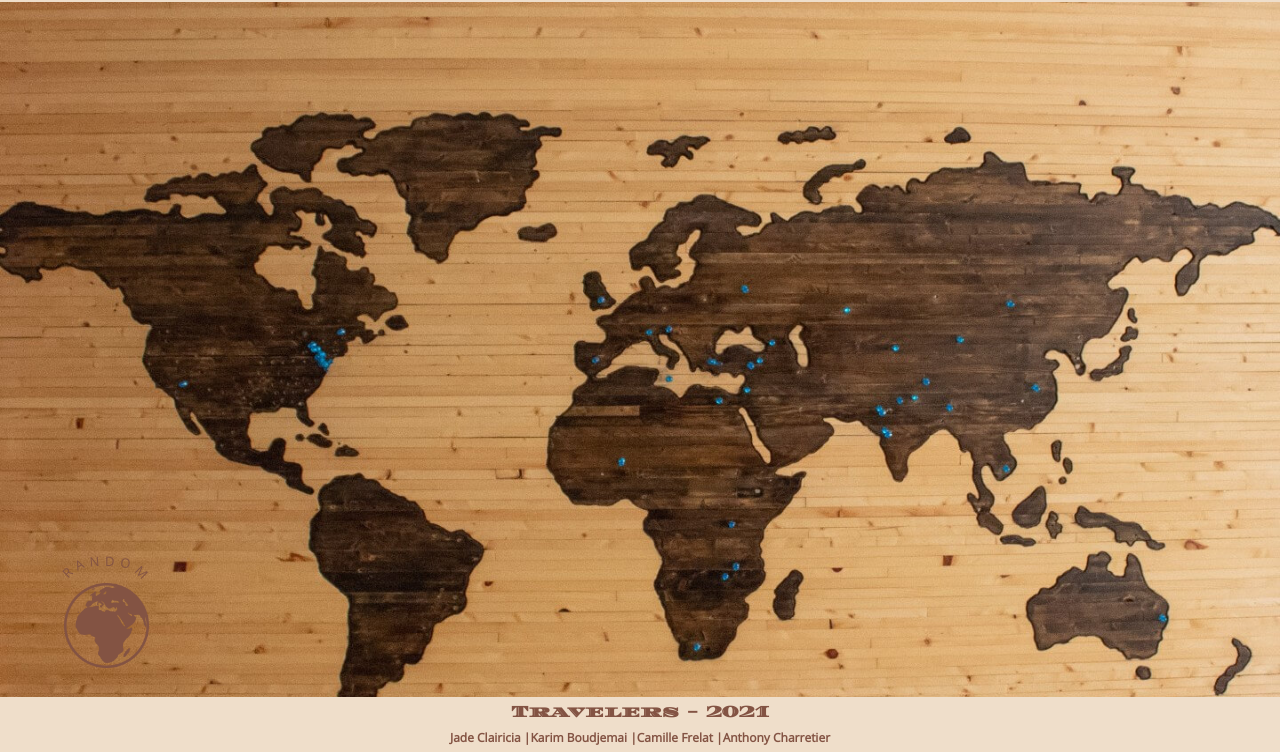
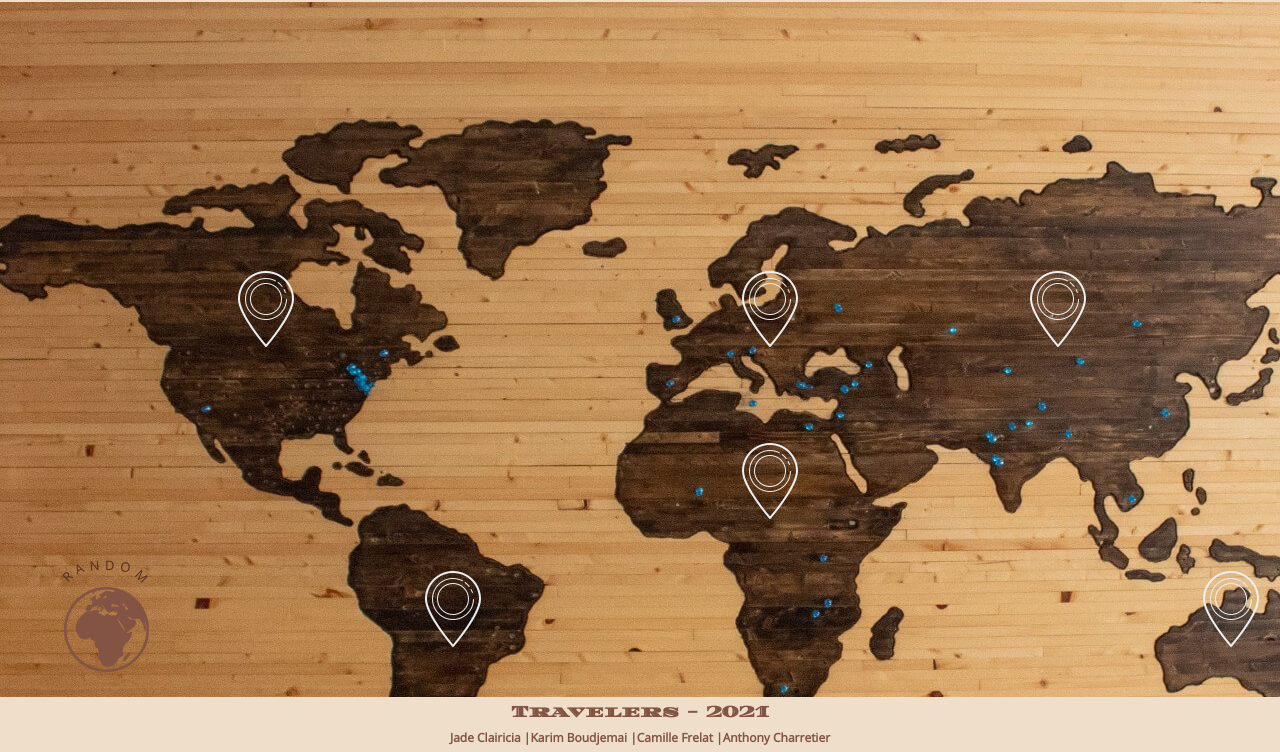
Before and after one commit to Jadeec/Travelers, a plain HTML site: page index.html in a window 1280 px wide. Shown: the part 48-800 px from the top of the page. Drawn offline with Linux system fonts and the light colour scheme.

Commit message:
map and css updated

```diff
--- a/index.html
+++ b/index.html
@@ -21,33 +21,29 @@
     </div>
     <main>
         <div class="navbar"></div>
+
         <div class="betweenTopAndBot">
-            <img src="./assets/MapDesktop.jpg" usemap="#image-map" id="mapWorld">
-            <map name="image-map">
-        <div class="areaZone">
-          <area target="" alt="link to africa" title="link to africa" href="africa.html"
-            coords="765,701,810,702,829,671,852,619,857,575,886,534,900,506,843,467,828,435,823,421,792,409,764,420,746,407,736,404,739,394,712,388,686,393,660,399,642,413,625,441,614,498,637,525,664,535,692,528,713,534,726,537,721,549,728,567,736,580,741,595,734,610,735,627"
-            shape="poly">
-          <area target="" alt="link to south america" title="link to south america" href="southAmerica.html"
-            coords="397,810,409,801,397,792,408,764,418,731,444,720,468,696,495,664,523,652,524,627,542,590,532,573,518,567,499,564,477,545,453,529,413,507,385,508,342,502,319,468,303,478,281,464,280,446,223,445,244,470,301,496,258,493,318,506,350,528,354,551,349,575,366,601,391,632,393,677,387,702,387,731,383,760,384,785"
-            shape="poly">
-          <area target="" alt="link to north america" title="link to north america" href="northAmerica.html"
-            coords="223,446,280,450,321,433,337,440,369,396,385,371,410,363,405,339,421,339,439,324,419,304,399,288,378,273,364,266,351,319,335,315,307,301,287,283,301,266,326,266,342,266,347,258,328,246,333,227,357,225,370,232,364,244,375,259,401,269,410,272,407,257,399,246,416,250,421,241,393,220,361,203,338,202,313,199,304,208,305,224,287,211,300,196,286,170,272,179,197,189,169,201,165,208,190,207,221,206,239,209,253,221,210,229,201,217,191,224,140,220,114,225,81,224,39,214,0,228,-1,272,19,294,42,295,46,284,76,280,100,284,125,301,144,317,156,338,168,351,160,370,164,394,190,412,198,437,219,458"
-            shape="poly">
-          <area target="" alt="link to oceania" title="link to oceania" href="oceania.html"
-            coords="1173,691,1193,684,1217,674,1247,687,1277,713,1290,725,1294,710,1309,679,1317,650,1296,617,1271,585,1261,609,1244,599,1249,593,1239,586,1222,591,1197,600,1164,629,1158,637,1160,661,1159,675"
-            shape="poly">
-          <area target="" alt="link to europe" title="link to europe" href="europe.html"
-            coords="659,397,647,387,647,365,674,362,681,354,670,337,655,303,660,286,672,287,696,320,719,308,719,299,710,273,726,257,753,220,777,214,793,202,856,226,865,235,868,221,883,231,894,249,899,304,898,317,898,334,888,352,888,364,846,394,833,394,822,397,781,389,747,355,752,366,762,373,756,390,747,385,731,362,707,362,695,374,686,384,673,392"
-            shape="poly">
-          <area target="" alt="link to asia " title="link to asia " href="asia.html"
-            coords="840,398,832,416,832,431,868,482,882,492,926,473,938,459,929,444,963,448,988,459,1010,514,1016,505,1038,472,1058,455,1072,464,1090,496,1099,518,1102,553,1121,567,1130,561,1117,532,1104,500,1111,496,1116,505,1133,506,1146,493,1130,465,1160,454,1189,429,1189,398,1183,383,1182,370,1201,378,1207,392,1230,399,1262,392,1272,368,1276,337,1263,305,1249,304,1275,272,1286,276,1319,276,1334,265,1341,271,1323,289,1323,308,1332,309,1351,278,1388,265,1412,252,1421,242,1439,248,1437,230,1393,212,1370,212,1323,205,1277,192,1273,177,1253,178,1257,196,1240,198,1219,203,1215,191,1164,188,1149,170,1112,158,1103,174,1056,175,1032,187,997,196,976,195,966,212,946,215,916,219,889,229,898,258,902,292,898,337,879,375"
-            shape="poly">
-          <area target="" alt="link to europe" title="link to europe" href="europe.html"
-            coords="502,272,514,245,564,226,586,216,607,156,625,136,565,118,501,118,430,136,411,126,342,126,301,137,289,150,307,173,347,186,396,153,401,156,383,169,406,181,443,182,450,210,457,238,473,268"
-            shape="poly">
-        </div>
-      </map>
+            <div id="mapWrapper">
+                <a href="northAmerica.html" id="iconNorthAmerica" class="allIconMap">
+                    <img src="./assets/iconMarker.png" alt="">
+                </a>
+                <a href="southAmerica.html" id="iconSouthAmerica" class="allIconMap">
+                    <img src="./assets/iconMarker.png" alt="">
+                </a>
+                <a href="europe.html" id="iconEurope" class="allIconMap">
+                    <img src="./assets/iconMarker.png" alt="">
+                </a>
+                <a href="africa.html" id="iconAfrica" class="allIconMap">
+                    <img src="./assets/iconMarker.png" alt="">
+                </a>
+                <a href="asia.html" id="iconAsia" class="allIconMap">
+                    <img src="./assets/iconMarker.png" alt="">
+                </a>
+                <a href="oceania.html" id="iconOceania" class="allIconMap">
+                    <img src="./assets/iconMarker.png" alt="">
+                </a>
+                <img src="./assets/MapDesktop.jpg" id="mapWorld">
+            </div>
         </div>
     </main>
 
--- a/style/style.css
+++ b/style/style.css
@@ -1,6 +1,6 @@
 /*GENERAL*/
 
-:root {
+ :root {
     --main-color: #efdeca;
     --dark-main-color: #835343;
     --white-color: #f5f3ef;
@@ -217,6 +217,54 @@ main {
 }
 
 
+/* Icone de geolocalisation */
+
+#mapWrapper {
+    position: relative;
+    width: max-content;
+}
+
+.allIconMap:hover {
+    transform: scale(1.2);
+}
+
+.allIconMap {
+    z-index: 4;
+    position: absolute;
+    transition: all 1s;
+}
+
+#iconNorthAmerica {
+    top: 30%;
+    left: 15%;
+}
+
+#iconSouthAmerica {
+    top: 65%;
+    left: 28%;
+}
+
+#iconEurope {
+    top: 30%;
+    left: 50%;
+}
+
+#iconAsia {
+    top: 30%;
+    left: 70%;
+}
+
+#iconAfrica {
+    top: 50%;
+    left: 50%;
+}
+
+#iconOceania {
+    top: 65%;
+    left: 82%;
+}
+
+
 /* earthLogo */
 
 .earth {
@@ -239,31 +287,42 @@ main {
     letter-spacing: 5px;
     display: flex;
     margin-top: 5%;
+    float: left;
+    shape-outside: polygon(85px 35px, 37px 18px, -2px 33px, -12px 25px, 39px 0px, 90px 15px);
 }
 
 #char1 {
     transform: rotate( -45deg);
     margin-top: 10%;
+    color: #552d1f;
 }
 
 #char2 {
     transform: rotate( -25deg);
     margin-top: 2%;
+    color: #552d1f;
 }
 
 #char3 {
     transform: rotate( -5deg);
     /* margin-top: 2%; */
+    color: #552d1f;
+}
+
+#char4 {
+    color: #552d1f;
 }
 
 #char5 {
     transform: rotate( 5deg);
     margin-top: 2%;
+    color: #552d1f;
 }
 
 #char6 {
     transform: rotate( 45deg);
     margin-top: 15%;
+    color: #552d1f;
 }
 
 @keyframes spin {
@@ -275,6 +334,13 @@ main {
 #earthOnTheCorner {
     width: 100%;
     height: 100%;
+    shape-outside: circle(50%);
+    float: left;
+    transition: all 1s;
+}
+
+#earthOnTheCorner:hover {
+    transform: scale(1.2);
 }
 
 
@@ -292,9 +358,6 @@ main {
 #mapWorld {
     height: 100%;
     width: auto;
-    position: static;
-    overflow-y: hidden;
-    overflow-x: scroll;
 }
 
 
```
Also changed, not shown: assets/iconMarker.png (added).
